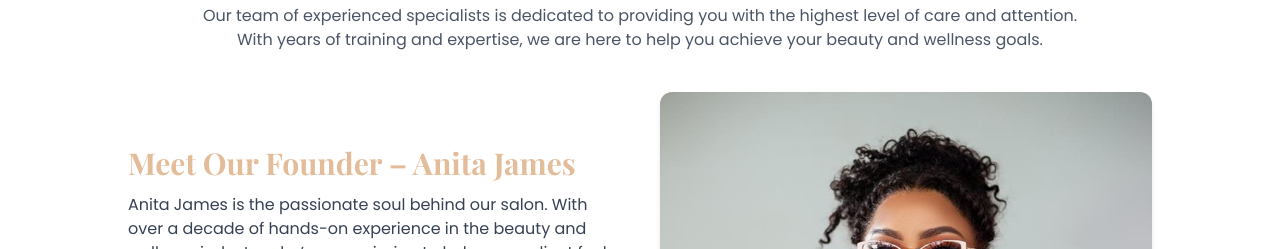
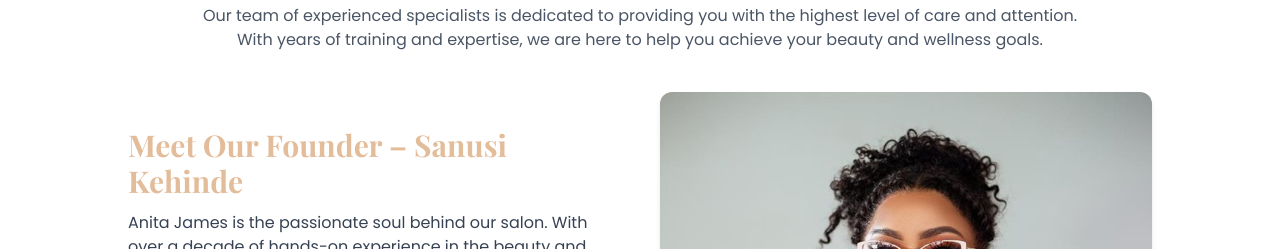
Before and after one commit to lamba01/lashtech, a React (Vite) app in the folder client/: page / in a window 1280 px wide. Shown: the part 1720-1969 px from the top of the page. Built offline with nearby package versions, Linux system fonts and the light colour scheme; no server answers.

Commit message:
feat: Update founder's name from Anita James to Sanusi Kehinde in Services section

```diff
--- a/client/src/sections/Services.jsx
+++ b/client/src/sections/Services.jsx
@@ -17,7 +17,7 @@ function Services() {
       <div className="flex flex-col-reverse md:flex-row items-center gap-10 max-w-5xl mx-auto">
         <div className="md:w-1/2" data-aos="flip-left">
           <h3 className="text-2xl sm:text-3xl font-semibold mb-3 text-[#E3BC9A]">
-            Meet Our Founder – Anita James
+            Meet Our Founder – Sanusi Kehinde
           </h3>
           <p className="text-sm sm:text-base text-gray-700 mb-4">
             Anita James is the passionate soul behind our salon. With over a
```
